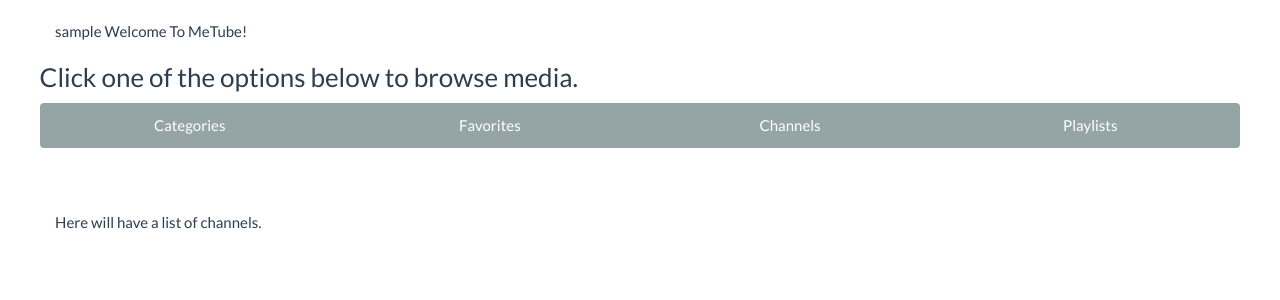
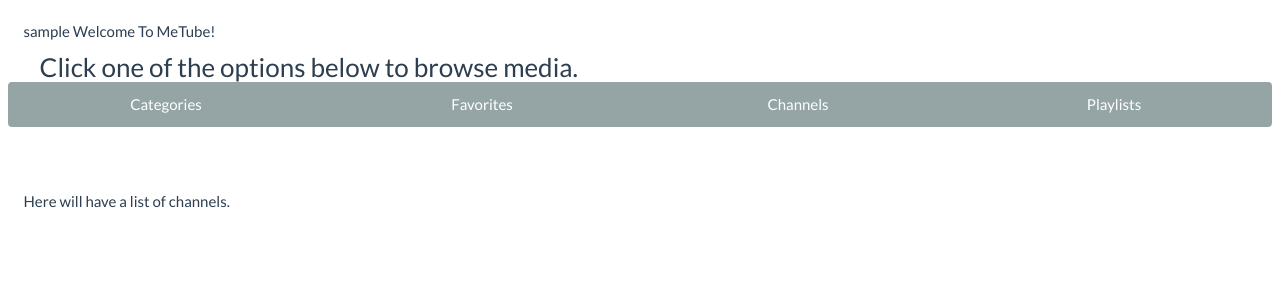
Before and after one commit to levesqu/MeTube, a PHP site: page /channels.php in a window 1280 px wide. Shown: the part 68-368 px from the top of the page. Run offline with PHP 8.4, Linux system fonts and the light colour scheme; the visitor is signed in with stand-in values (Sample User, id 1).

Commit message:
fixing merge conflicts

```diff
--- a/categories.php
+++ b/categories.php
@@ -56,7 +56,7 @@ include_once "function.php";
 <p><?php echo $_SESSION['username'];?> Welcome To MeTube!</p>
 
 
-<h3 class="">Click one of the options below to browse media.</h3>
+<h3 class="addmargin">Click one of the options below to browse media.</h3>
 <div class="btn-group btn-group-justified">
     <a href="./categories.php" class="btn btn-default">Categories</a>
     <a href="./favorites.php" class="btn btn-default">Favorites</a>
--- a/channels.php
+++ b/channels.php
@@ -23,9 +23,6 @@ include_once "function.php";
             );
         }
     </script>
-</head>
-
-<body>
     <!--the nav bar starts here -->
     <nav class="navbar navbar-default">
         <div class="container-fluid">
@@ -51,12 +48,15 @@ include_once "function.php";
         </div>
     </nav>
     <!-- nav bar ends here -->
-<div class="addmargin">
+
+</head>
+
+<body>
 
 <p><?php echo $_SESSION['username'];?> Welcome To MeTube!</p>
 
 
-<h3 class="">Click one of the options below to browse media.</h3>
+<h3 class="addmargin">Click one of the options below to browse media.</h3>
 <div class="btn-group btn-group-justified">
     <a href="./categories.php" class="btn btn-default">Categories</a>
     <a href="./favorites.php" class="btn btn-default">Favorites</a>
@@ -66,6 +66,6 @@ include_once "function.php";
 
 <br><br>
 <p> Here will have a list of channels.</p>
-</div>
+
 </body>
 </html>
--- a/favorites.php
+++ b/favorites.php
@@ -56,7 +56,7 @@ include_once "function.php";
 <p><?php echo $_SESSION['username'];?> Welcome To MeTube!</p>
 
 
-<h3 class="">Click one of the options below to browse media.</h3>
+<h3 class="addmargin">Click one of the options below to browse media.</h3>
 <div class="btn-group btn-group-justified">
     <a href="./categories.php" class="btn btn-default">Categories</a>
     <a href="./favorites.php" class="btn btn-default">Favorites</a>
--- a/playlists.php
+++ b/playlists.php
@@ -56,7 +56,7 @@ include_once "function.php";
 <p><?php echo $_SESSION['username'];?> Welcome To MeTube!</p>
 
 
-<h3 class="">Click one of the options below to browse media.</h3>
+<h3 class="addmargin">Click one of the options below to browse media.</h3>
 <div class="btn-group btn-group-justified">
     <a href="./categories.php" class="btn btn-default">Categories</a>
     <a href="./favorites.php" class="btn btn-default">Favorites</a>
```
Lines whose indentation alone changed are shown as unchanged.
